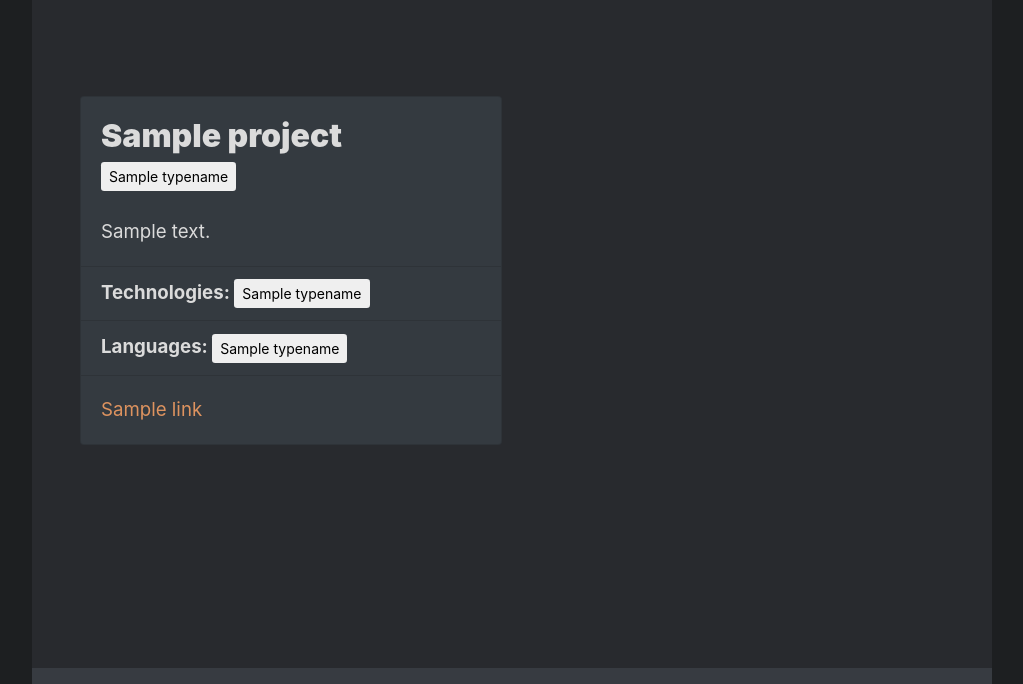
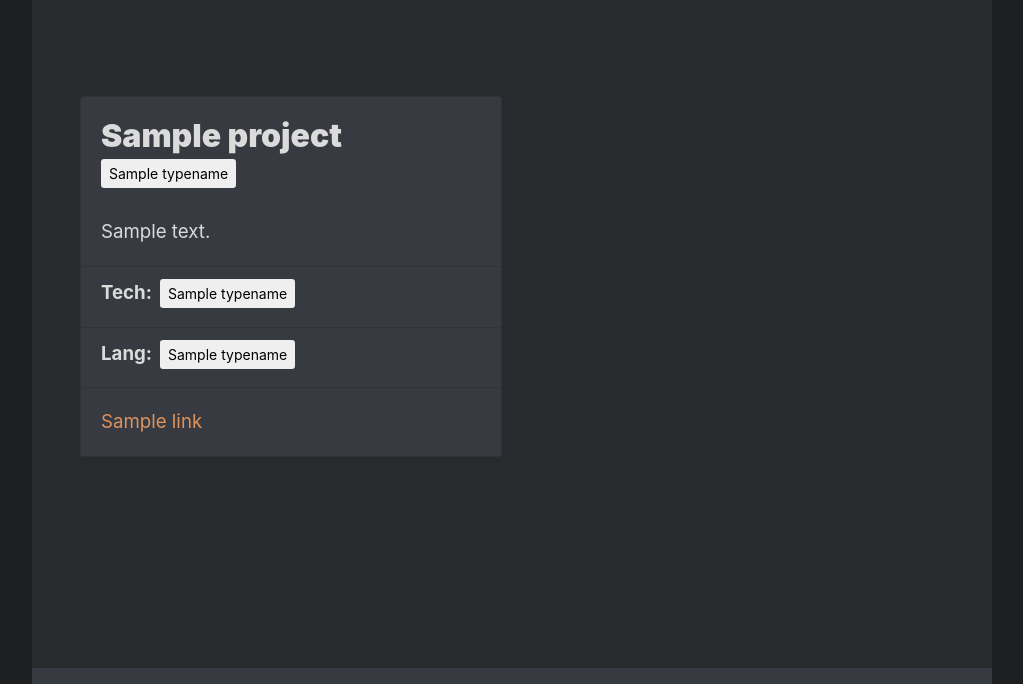
Before and after one commit to Ross65536/PersonalBlog, a Django app: page / in a window 1280 px wide. Shown: the part 116-800 px from the top of the page, without its empty margins (128-1151 px from the left). Run offline with Django 3.2, Linux system fonts and the light colour scheme; tables that the repository leaves empty hold one stand-in row (values such as "Sample post"); style sheets or scripts are compiled from the project's sources; some libraries are stand-ins or nearby versions.

Commit message:
refactor sass code, improve css, UX

```diff
--- /dev/null
+++ b/personalPages/sass/base/_tomorrow_night_colors.scss
@@ -0,0 +1,12 @@
+/**
+* Colors Based on Tomorrow Night Colors
+* https://github.com/chriskempson/tomorrow-theme
+*/
+
+$anchor-color: #de935f;
+$page-background-color: #282a2e;
+$background-color: #1d1f21;
+$header-footer-background-color: #373b41;
+$visited-anchor: #d4712b;
+$text-color: #dbdbdb;
+$card-background-color: #373b41;
--- a/personalPages/sass/base/_typhography.scss
+++ b/personalPages/sass/base/_typhography.scss
@@ -1,14 +1,7 @@
-/**
-* Colors Based on Tomorrow Night Colors
-* https://github.com/chriskempson/tomorrow-theme
-*/
 
-$anchor-color: #de935f;
-$page-background-color: #282a2e;
-$background-color: #1d1f21;
-$header-footer-background-color: #373b41;
-$visited-anchor: #d4712b;
-$text-color: #dbdbdb;
+
+@import 'tomorrow_night_colors';
+
 /*
 * =VARIOUS
 *
--- a/personalPages/sass/projects.scss
+++ b/personalPages/sass/projects.scss
@@ -1,6 +1,9 @@
+
+@import 'base/tomorrow_night_colors';
 
 #page-content .card {
     margin-bottom: 1rem;
+    background-color: $card-background-color;
 
     .card-title {
         margin-bottom: 1.5rem;
@@ -10,8 +13,18 @@
     button {
         // background-color: #5d7bdf;
         border-width: 0;
+        margin-bottom: 0.4rem
     }
 
+    .card-tags {
+        background-color: $card-background-color;
+        display: flex;
+        flex-direction: row;
+
+        div:first-child {
+            margin-right: 0.5rem;
+        }
+    }
 }
 
 .card-columns {
--- a/personalPages/templates/personalPages/projects/components/project-cards.html
+++ b/personalPages/templates/personalPages/projects/components/project-cards.html
@@ -1,20 +1,20 @@
 <div class="card-columns">
     {% for project in projects %}
-    <div class="card bg-dark">
+    <div class="card">
         <div class="card-body">
-            <h2 class="card-title">{{ project.title | safe | truncatewords_html:10 }}
+            <h2 class="card-title">{{ project.title | safe }}
                 {% if project.types.all.count > 0 %}
                     {% include 'personalPages/projects/components/button-list.html' with typename="Types: " names=project.types.all %}
                 {% endif %}
             </h2>
-            <p class="card-text">{{ project.description | safe | truncatewords_html:50 }}</p>
+            <p class="card-text">{{ project.description | safe }}</p>
         </div>
-        <ul class="list-group list-group-flush">
+        <ul class="list-group list-group-flush" >
             {% if project.technologies.all.count > 0 %}
-                {% include 'personalPages/projects/components/type-list.html' with typename="Technologies: " names=project.technologies.all %}
+                {% include 'personalPages/projects/components/type-list.html' with typename="Tech: " names=project.technologies.all %}
             {% endif %}
             {% if project.languages.all.count > 0 %}
-                {% include 'personalPages/projects/components/type-list.html' with typename="Languages: " names=project.languages.all %}
+                {% include 'personalPages/projects/components/type-list.html' with typename="Lang: " names=project.languages.all %}
             {% endif %}
         </ul>
         {% if project.links.all.count > 0 %}
--- a/personalPages/templates/personalPages/projects/components/type-list.html
+++ b/personalPages/templates/personalPages/projects/components/type-list.html
@@ -1,4 +1,8 @@
-<li class="list-group-item bg-dark">
-        <b>{{ typename }}</b>
+<li class="list-group-item card-tags">
+        <div>
+            <b>{{ typename }}</b>
+        </div>
+        <div>
         {% include 'personalPages/projects/components/button-list.html' %}
+        </div>
     </li>
```
